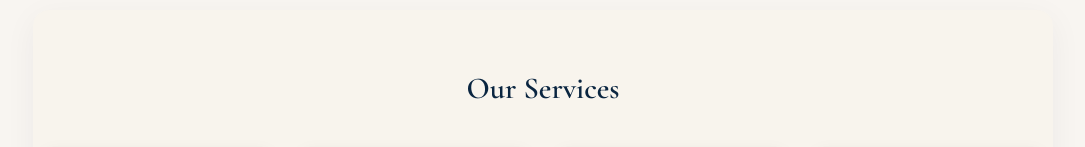
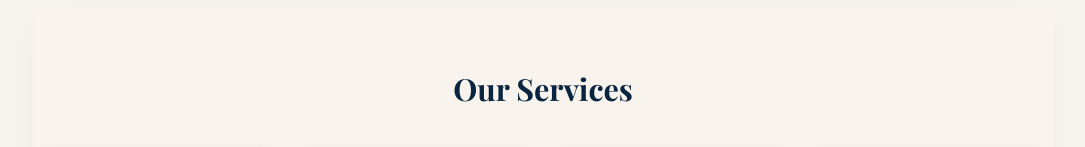
Before and after one commit to digital-typist/digital-typist-lts, a Next.js app: page / in a window 1280 px wide. Shown: the part 746-893 px from the top of the page, without its empty margins (97-1182 px from the left). Built offline with nearby package versions, Linux system fonts and the light colour scheme.

Commit message:
Update home.css

```diff
--- a/src/app/css/home.css
+++ b/src/app/css/home.css
@@ -126,18 +126,68 @@
 }
 
 
-/* ===== OUR SERVICES ===== */
+/* ===== OUR SERVICES SECTION ===== */
 .services {
+    background: #f9f4ee;
+    /* ultra-light warm cream, barely tinted */
+    border-radius: 20px;
+    padding: 70px 40px 90px;
     margin-top: 80px;
+    box-shadow: 0 12px 36px rgba(10, 37, 64, 0.06),
+        0 4px 12px rgba(0, 0, 0, 0.04);
+    /* soft layered shadow */
     text-align: center;
+    transition: box-shadow 0.3s ease, transform 0.3s ease;
+}
+
+.services:hover {
+    box-shadow: 0 16px 48px rgba(10, 37, 64, 0.08),
+        0 6px 20px rgba(0, 0, 0, 0.06);
+    transform: translateY(-2px);
 }
 
 .services h2 {
-    font-family: "Cormorant Garamond", serif;
-    font-weight: 600;
-    font-size: 1.9rem;
+    font-family: "Playfair Display", serif;
+    font-weight: 700;
     color: var(--brand);
     margin-bottom: 40px;
+    font-size: 1.9rem;
+}
+
+/* grid and card stay same */
+.grid {
+    display: grid;
+    grid-template-columns: repeat(4, 1fr);
+    gap: 28px;
+    justify-items: center;
+    align-items: stretch;
+}
+
+@media (max-width: 1200px) {
+    .grid {
+        grid-template-columns: repeat(3, 1fr);
+    }
+}
+
+@media (max-width: 900px) {
+    .grid {
+        grid-template-columns: repeat(2, 1fr);
+    }
+}
+
+@media (max-width: 600px) {
+    .grid {
+        grid-template-columns: 1fr;
+    }
+}
+
+.services {
+    background: #f9f4ee;
+    border-radius: 20px;
+    padding: 70px 40px 90px;
+    box-shadow: inset 0 2px 4px rgba(255, 255, 255, 0.3),
+        0 12px 36px rgba(10, 37, 64, 0.06),
+        0 4px 12px rgba(0, 0, 0, 0.04);
 }
 
 /* responsive grid for cards */
```
